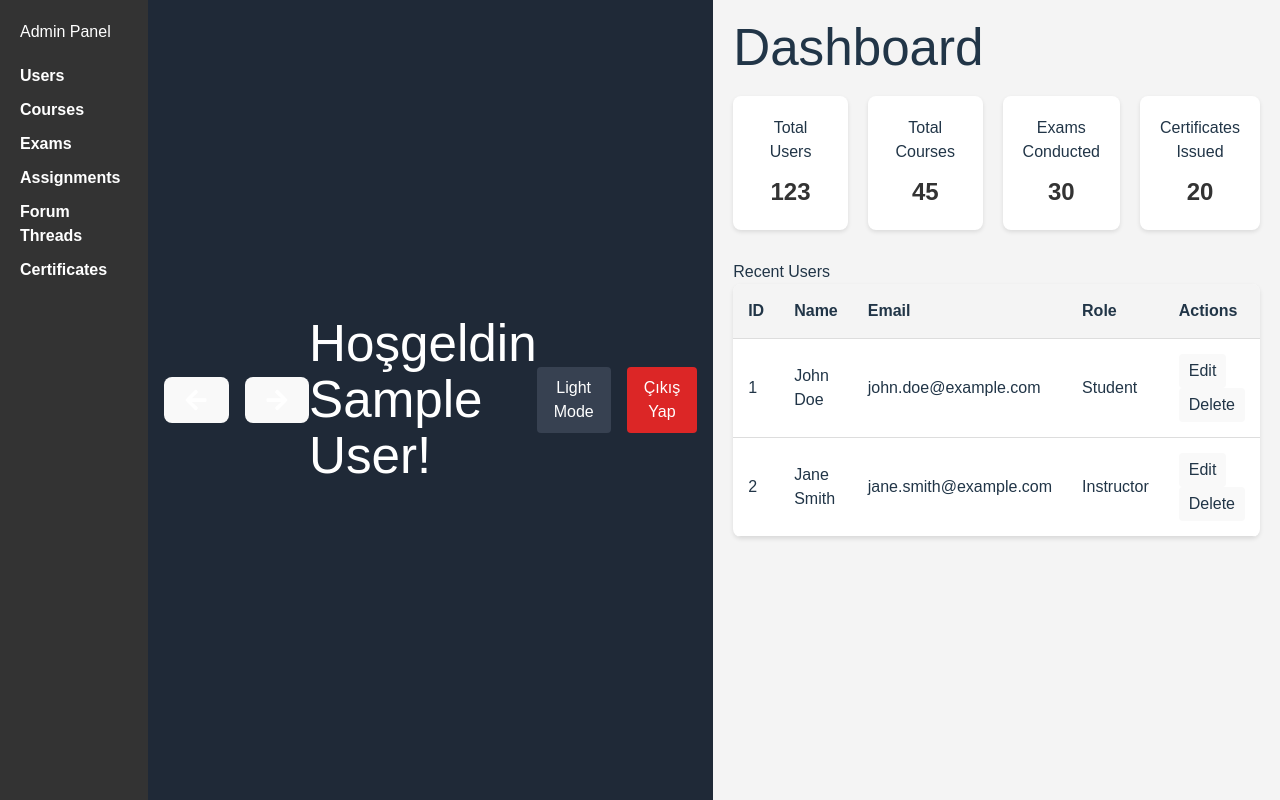
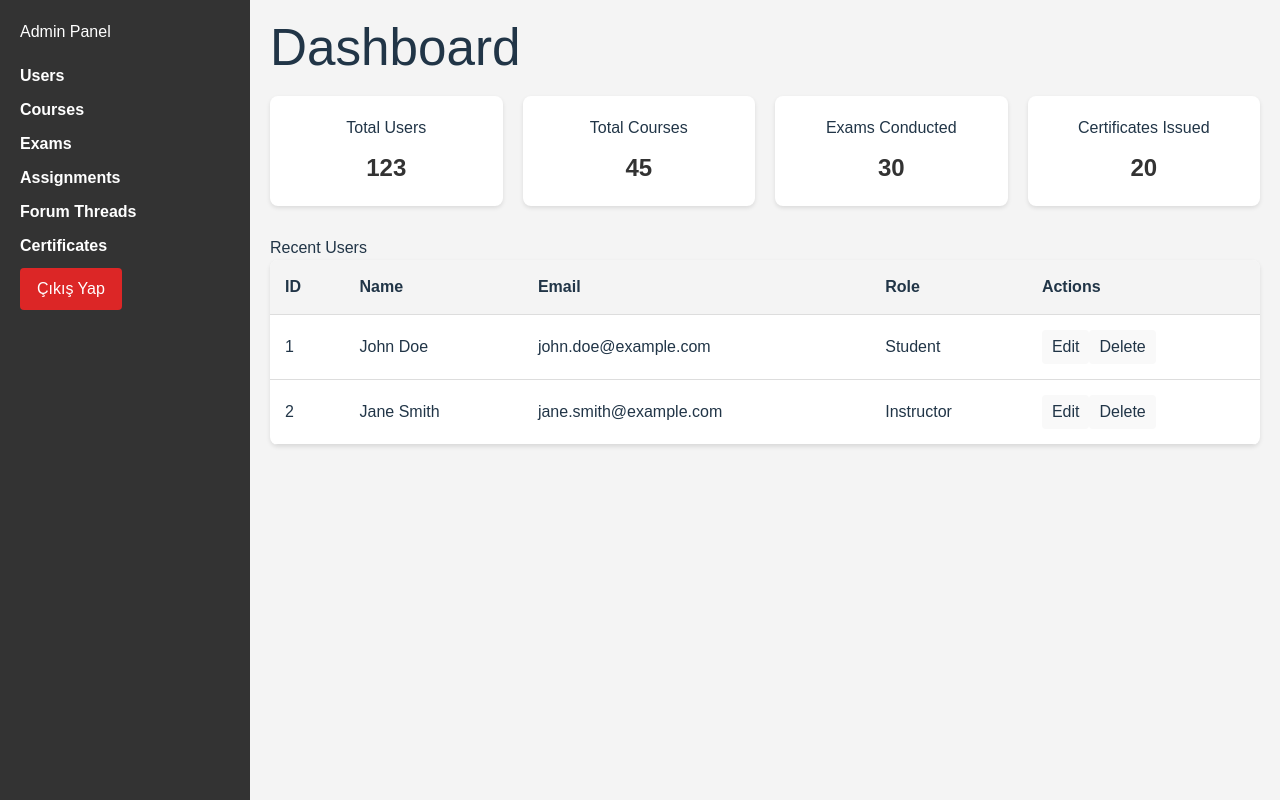
Before and after one commit to Poeron/OnlineEducationSystem-Frontend, a React (Vite) app: page /admin/home in a window 1280 px wide. Built offline with nearby package versions, Linux system fonts and the light colour scheme; sample sign-in values are in the browser's storage.

Commit message:
begin by letting go

```diff
--- a/src/pages/admin/Home.tsx
+++ b/src/pages/admin/Home.tsx
@@ -1,7 +1,9 @@
 import "../../assets/css/AdminHomepage.css";
 import Navbar from "../../components/Navbar";
+import { useAuth } from "../../hooks/useAuth";
 
 const AdminHomepage = () => {
+  const { logout } = useAuth();
   return (
     <div className="admin-homepage">
       {/* Sidebar */}
@@ -27,13 +29,16 @@ const AdminHomepage = () => {
             <li>
               <a href="/certificates">Certificates</a>
             </li>
+
+            <button onClick={logout} className="px-4 py-2 bg-red-600 rounded">
+              Çıkış Yap
+            </button>
             {/* Add links for other controllers */}
           </ul>
         </nav>
       </aside>
 
       {/* Main Content */}
-      <Navbar />
       <main className="main-content">
         <header>
           <h1>Dashboard</h1>
```
